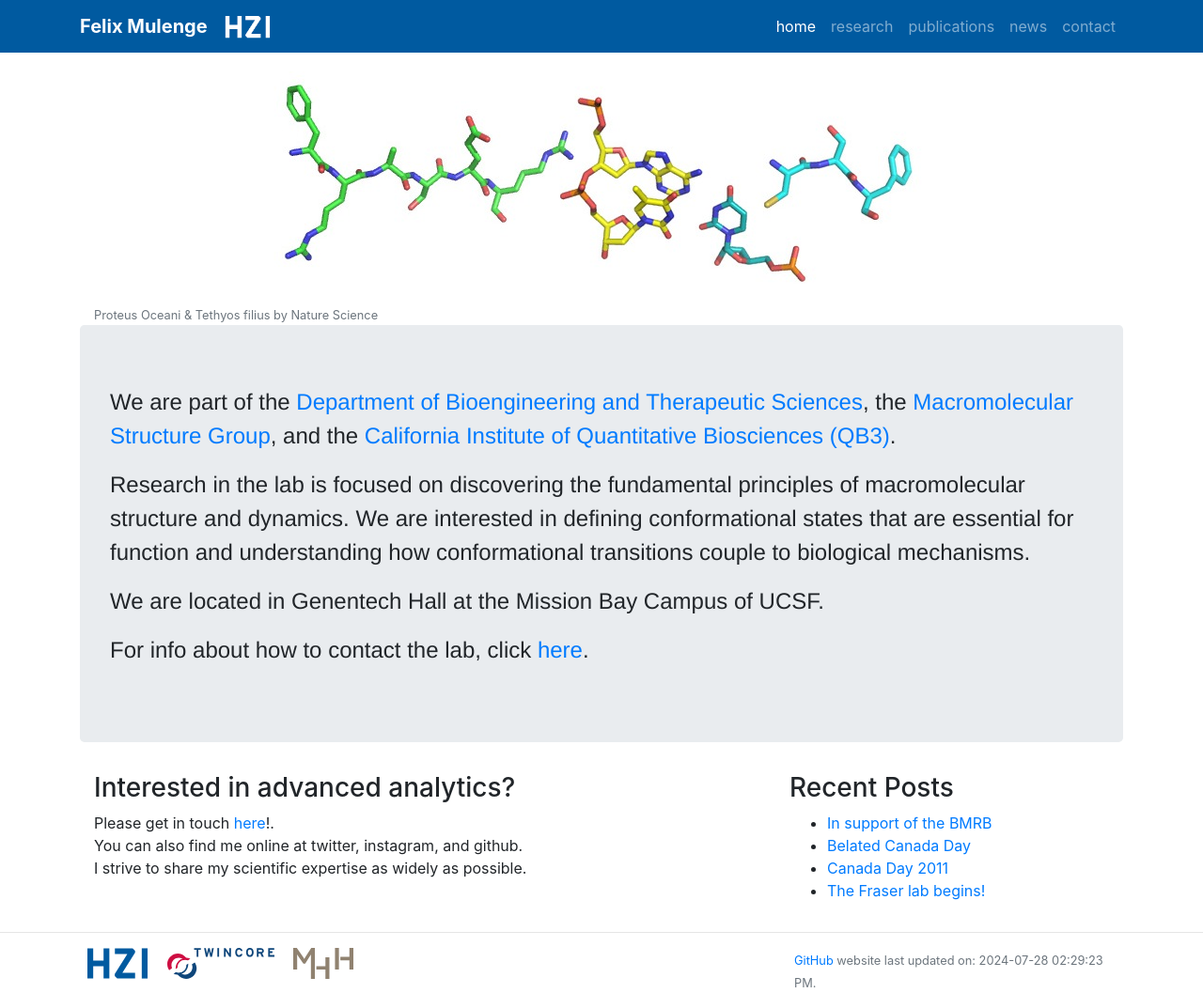
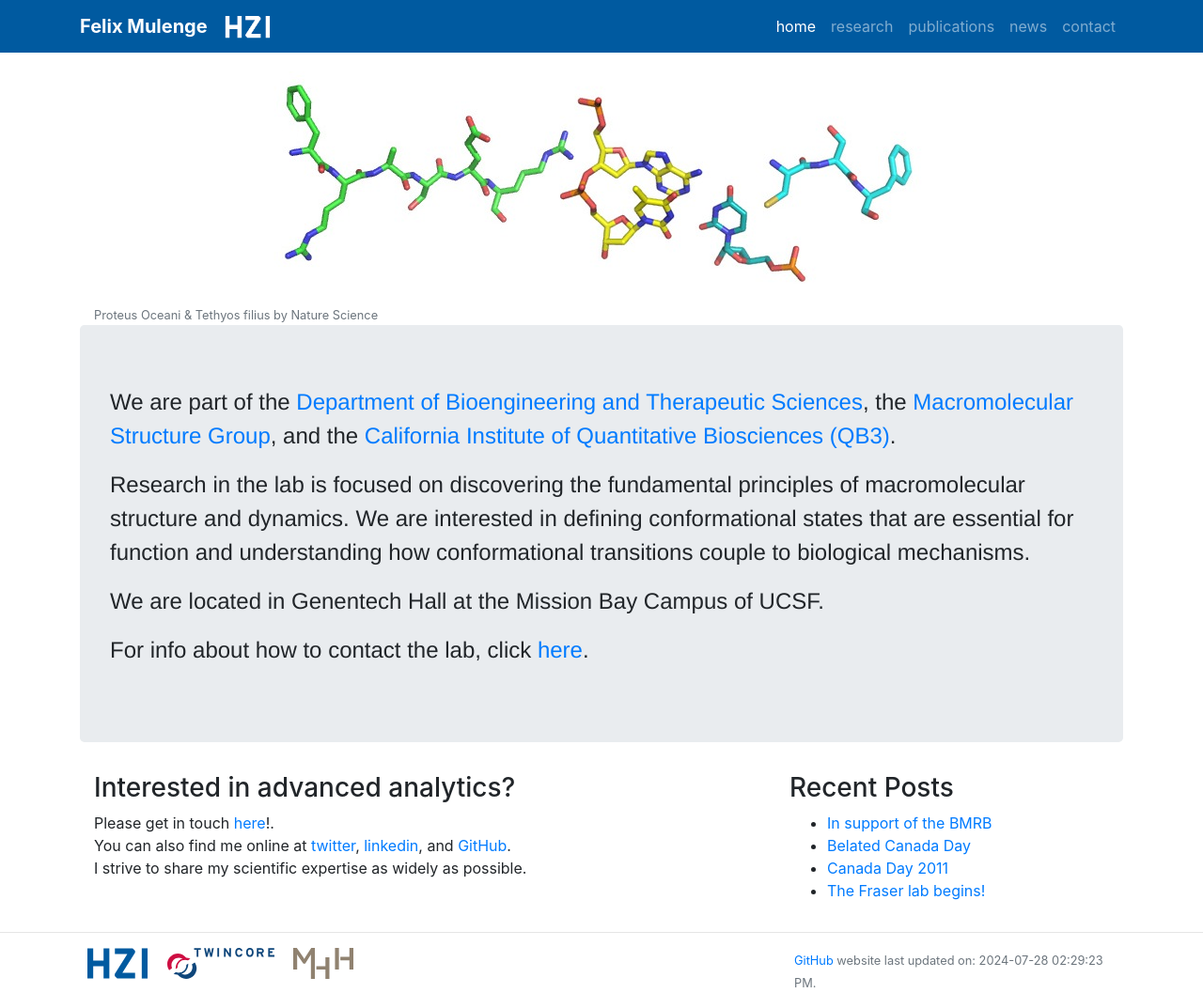
Before and after one commit to fmulenge/fmulenge.github.io, a Jekyll site: the page built from index.md, in a window 1280 px wide. Shown: the whole page at 94% size. Built offline with Jekyll 4.4.1, drawn with Linux system fonts in a browser that asks for light colours.

Commit message:
Update home.html

```diff
--- a/_layouts/home.html
+++ b/_layouts/home.html
@@ -13,7 +13,7 @@
         <div class="col">
              <h3> Interested in advanced analytics? </h3>
              Please get in touch <a href="{{ site.url }}/contact">here</a>!.<br>
-             You can also find me online at twitter, instagram, and github.<br>
+             You can also find me online at <a href="https://x.com/FMulenge" target="_blank">twitter</a>, <a href="https://www.linkedin.com/in/felix-mulenge-74aaa8187/" target="_blank">linkedin</a>, and <a href="https://github.com/fmulenge" target="_blank">GitHub</a>.<br>
              I strive to share my scientific expertise as widely as possible.<br>
         </div>
         <div class="col-md-4">
```
